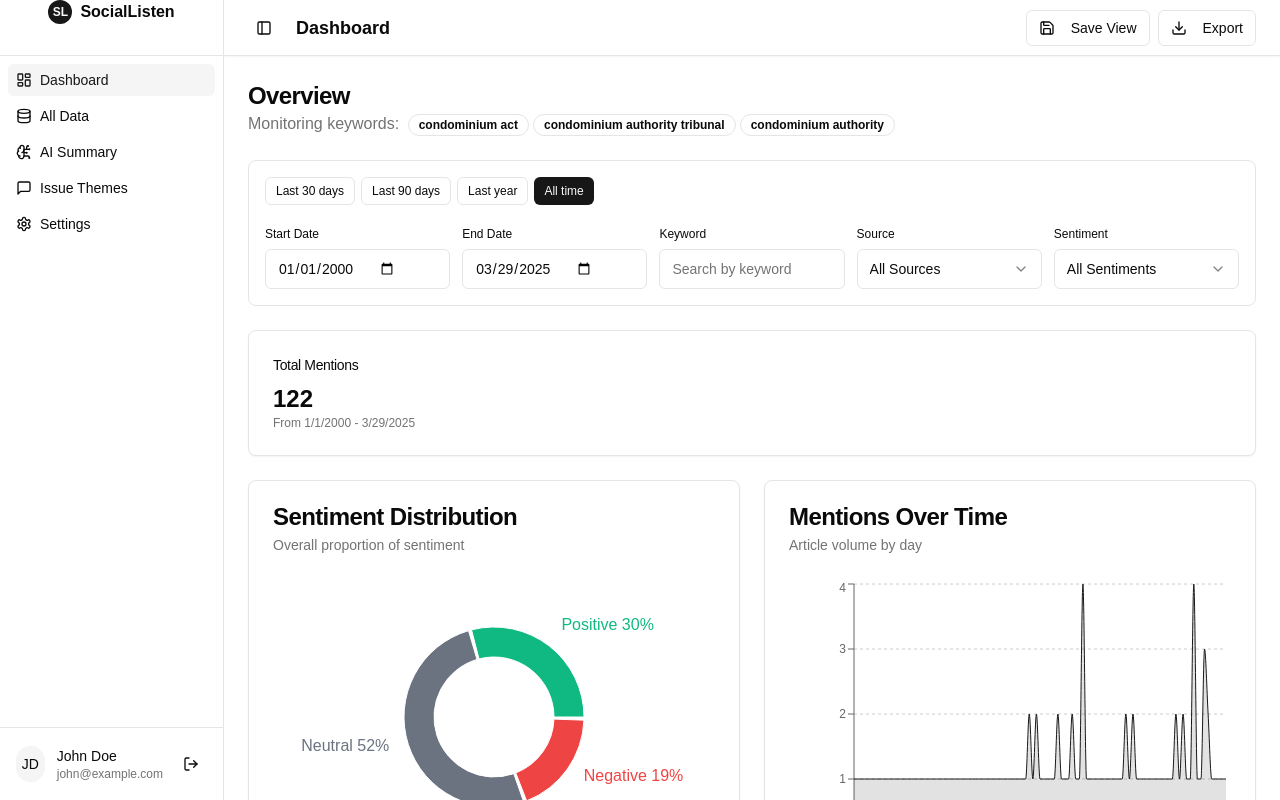
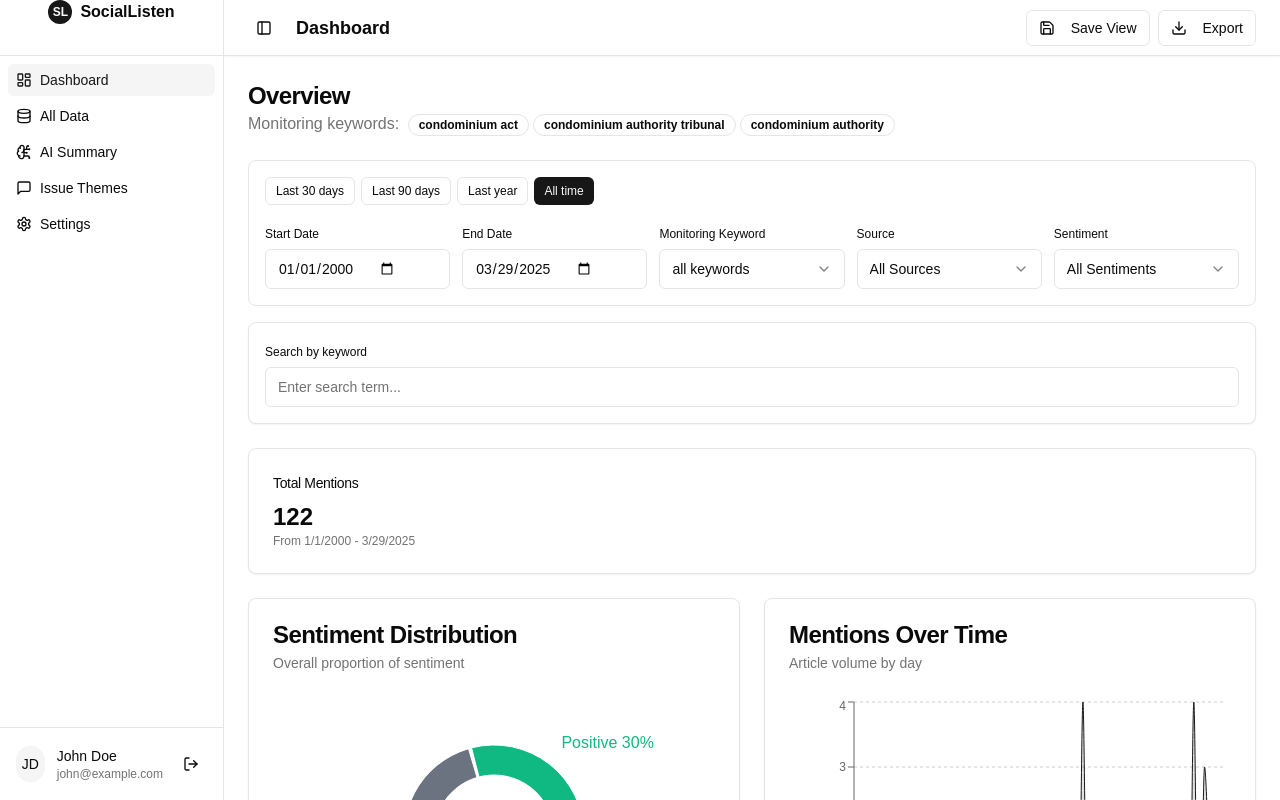
Before and after one commit to MazRadwan/social, a Next.js app: page /dashboard in a window 1280 px wide. Shown: the top 800 px of the page. Built offline with nearby package versions, Linux system fonts and the light colour scheme.

Commit message:
Reorganize filter bar UI: add monitoring keyword dropdown and move search field below

```diff
--- a/components/dashboard/filter-bar.tsx
+++ b/components/dashboard/filter-bar.tsx
@@ -1,6 +1,6 @@
 "use client"
 
-import { useState } from 'react'
+import { useState, useEffect } from 'react'
 import { X } from 'lucide-react'
 import { DateRange } from 'react-day-picker'
 import { Button } from '@/components/ui/button'
@@ -11,6 +11,7 @@ import { Badge } from '@/components/ui/badge'
 import { FilterOptions } from '@/lib/data/types'
 import { DateRangePicker } from '@/components/ui/date-range-picker'
 import { format, parseISO } from 'date-fns'
+import { Card, CardContent } from '@/components/ui/card'
 
 interface FilterBarProps {
   onFilterChange: (filters: FilterOptions) => void
@@ -18,8 +19,18 @@ interface FilterBarProps {
   initialFilters?: FilterOptions
 }
 
+// Define the list of monitoring keywords
+const MONITORING_KEYWORDS = [
+  "all keywords",
+  "condominium act",
+  "condominium authority tribunal",
+  "condominium authority",
+  "ontario condo laws"
+]
+
 export function FilterBar({ onFilterChange, availableSources, initialFilters }: FilterBarProps) {
   const [keyword, setKeyword] = useState<string>(initialFilters?.keyword || '')
+  const [selectedKeyword, setSelectedKeyword] = useState<string>("all keywords")
   const [source, setSource] = useState<string>(initialFilters?.source || 'all')
   const [sentiment, setSentiment] = useState<'Positive' | 'Neutral' | 'Negative' | 'all'>(
     initialFilters?.sentiment || 'all'
@@ -36,7 +47,8 @@ export function FilterBar({ onFilterChange, availableSources, initialFilters }:
     currentKeyword = keyword,
     currentSource = source,
     currentSentiment = sentiment,
-    currentDate = date
+    currentDate = date,
+    currentSelectedKeyword = selectedKeyword
   ): FilterOptions => {
     // Create fresh date objects
     const fromDate = currentDate?.from ? new Date(currentDate.from.getTime()) : new Date(2000, 0, 1);
@@ -56,6 +68,7 @@ export function FilterBar({ onFilterChange, availableSources, initialFilters }:
     if (currentKeyword) filters.keyword = currentKeyword;
     if (currentSource !== 'all') filters.source = currentSource;
     if (currentSentiment !== 'all') filters.sentiment = currentSentiment;
+    if (currentSelectedKeyword !== 'all keywords') filters.tag = currentSelectedKeyword;
 
     return filters;
   };
@@ -65,15 +78,23 @@ export function FilterBar({ onFilterChange, availableSources, initialFilters }:
     const newKeyword = e.target.value;
     setKeyword(newKeyword);
 
-    const newFilters = createFilters(newKeyword, source, sentiment, date);
+    const newFilters = createFilters(newKeyword, source, sentiment, date, selectedKeyword);
     console.log('Updating filters with keyword:', newFilters);
+    onFilterChange(newFilters);
+  }
+
+  const handleSelectedKeywordChange = (value: string) => {
+    setSelectedKeyword(value);
+
+    const newFilters = createFilters(keyword, source, sentiment, date, value);
+    console.log('Updating filters with selected keyword:', newFilters);
     onFilterChange(newFilters);
   }
 
   const handleSourceChange = (value: string) => {
     setSource(value);
 
-    const newFilters = createFilters(keyword, value, sentiment, date);
+    const newFilters = createFilters(keyword, value, sentiment, date, selectedKeyword);
     console.log('Updating filters with source:', newFilters);
     onFilterChange(newFilters);
   }
@@ -82,7 +103,7 @@ export function FilterBar({ onFilterChange, availableSources, initialFilters }:
     const newSentiment = value as 'Positive' | 'Neutral' | 'Negative' | 'all';
     setSentiment(newSentiment);
 
-    const newFilters = createFilters(keyword, source, newSentiment, date);
+    const newFilters = createFilters(keyword, source, newSentiment, date, selectedKeyword);
     console.log('Updating filters with sentiment:', newFilters);
     onFilterChange(newFilters);
   }
@@ -114,7 +135,7 @@ export function FilterBar({ onFilterChange, availableSources, initialFilters }:
     setDate(newRange);
 
     // Use helper to create filters
-    const newFilters = createFilters(keyword, source, sentiment, newRange);
+    const newFilters = createFilters(keyword, source, sentiment, newRange, selectedKeyword);
     console.log('Updating filters with date range:', newFilters);
     onFilterChange(newFilters);
   }
@@ -122,6 +143,7 @@ export function FilterBar({ onFilterChange, availableSources, initialFilters }:
   // Clear all filters
   const handleClearFilters = () => {
     setKeyword('');
+    setSelectedKeyword('all keywords');
     setSource('all');
     setSentiment('all');
 
@@ -134,7 +156,7 @@ export function FilterBar({ onFilterChange, availableSources, initialFilters }:
     setDate(allTimeRange);
 
     // Create empty filters with just date range
-    const newFilters = createFilters('', 'all', 'all', allTimeRange);
+    const newFilters = createFilters('', 'all', 'all', allTimeRange, 'all keywords');
     console.log('Clearing all filters:', newFilters);
     onFilterChange(newFilters);
   }
@@ -142,19 +164,25 @@ export function FilterBar({ onFilterChange, availableSources, initialFilters }:
   // Badge clear button handlers
   const handleClearKeyword = () => {
     setKeyword('');
-    const newFilters = createFilters('', source, sentiment, date);
+    const newFilters = createFilters('', source, sentiment, date, selectedKeyword);
+    onFilterChange(newFilters);
+  }
+
+  const handleClearSelectedKeyword = () => {
+    setSelectedKeyword('all keywords');
+    const newFilters = createFilters(keyword, source, sentiment, date, 'all keywords');
     onFilterChange(newFilters);
   }
 
   const handleClearSource = () => {
     setSource('all');
-    const newFilters = createFilters(keyword, 'all', sentiment, date);
+    const newFilters = createFilters(keyword, 'all', sentiment, date, selectedKeyword);
     onFilterChange(newFilters);
   }
 
   const handleClearSentiment = () => {
     setSentiment('all');
-    const newFilters = createFilters(keyword, source, 'all', date);
+    const newFilters = createFilters(keyword, source, 'all', date, selectedKeyword);
     onFilterChange(newFilters);
   }
 
@@ -239,6 +267,7 @@ export function FilterBar({ onFilterChange, availableSources, initialFilters }:
   };
 
   return (
+    <div className="space-y-4">
       <div className="bg-card border rounded-lg p-3 sm:p-4 w-full">
         <div className="space-y-4">
           {/* Date Range Quick Buttons - Moved to top */}
@@ -277,7 +306,7 @@ export function FilterBar({ onFilterChange, availableSources, initialFilters }:
             </Button>
 
             {/* Clear Filters Button */}
-          {(keyword || source !== 'all' || sentiment !== 'all') && (
+            {(keyword || selectedKeyword !== 'all keywords' || source !== 'all' || sentiment !== 'all') && (
               <Button
                 variant="outline"
                 size="sm"
@@ -330,16 +359,21 @@ export function FilterBar({ onFilterChange, availableSources, initialFilters }:
               </div>
             </div>
 
-          {/* Keyword Filter */}
+            {/* Monitoring Keyword Dropdown - Replaced keyword input */}
             <div>
-            <Label htmlFor="keyword" className="text-xs">Keyword</Label>
-            <Input
-              id="keyword"
-              placeholder="Search by keyword"
-              value={keyword}
-              onChange={handleKeywordChange}
-              className="mt-1 w-full"
-            />
+              <Label htmlFor="monitoring-keyword" className="text-xs">Monitoring Keyword</Label>
+              <Select value={selectedKeyword} onValueChange={handleSelectedKeywordChange}>
+                <SelectTrigger id="monitoring-keyword" className="mt-1 w-full">
+                  <SelectValue placeholder="All Keywords" />
+                </SelectTrigger>
+                <SelectContent>
+                  {MONITORING_KEYWORDS.map((kw) => (
+                    <SelectItem key={kw} value={kw}>
+                      {kw}
+                    </SelectItem>
+                  ))}
+                </SelectContent>
+              </Select>
             </div>
 
             {/* Source Filter */}
@@ -381,14 +415,26 @@ export function FilterBar({ onFilterChange, availableSources, initialFilters }:
           </div>
 
           {/* Active Filters */}
-        {(keyword || source !== 'all' || sentiment !== 'all') && (
+          {(keyword || selectedKeyword !== 'all keywords' || source !== 'all' || sentiment !== 'all') && (
             <div className="flex flex-wrap gap-2 mt-3">
               {keyword && (
                 <Badge variant="outline" className="px-3 py-1">
-                Keyword: {keyword}
+                  Search: {keyword}
                   <button
                     className="ml-1 text-muted-foreground hover:text-foreground"
                     onClick={handleClearKeyword}
+                  >
+                    <X className="h-3 w-3" />
+                  </button>
+                </Badge>
+              )}
+
+              {selectedKeyword !== 'all keywords' && (
+                <Badge variant="outline" className="px-3 py-1">
+                  Keyword: {selectedKeyword}
+                  <button
+                    className="ml-1 text-muted-foreground hover:text-foreground"
+                    onClick={handleClearSelectedKeyword}
                   >
                     <X className="h-3 w-3" />
                   </button>
@@ -422,5 +468,22 @@ export function FilterBar({ onFilterChange, availableSources, initialFilters }:
           )}
         </div>
       </div>
+
+      {/* Keyword Search Field - Moved below filter bar */}
+      <Card className="bg-card border rounded-lg w-full">
+        <CardContent className="p-3 sm:p-4">
+          <div>
+            <Label htmlFor="keyword-search" className="text-xs">Search by keyword</Label>
+            <Input
+              id="keyword-search"
+              placeholder="Enter search term..."
+              value={keyword}
+              onChange={handleKeywordChange}
+              className="mt-1 w-full"
+            />
+          </div>
+        </CardContent>
+      </Card>
+    </div>
   )
 }
--- a/lib/api/articles.ts
+++ b/lib/api/articles.ts
@@ -28,6 +28,7 @@ export class ArticlesApi {
       if (filters.keyword) params.keyword = filters.keyword;
       if (filters.source) params.source = filters.source;
       if (filters.sentiment) params.sentiment = filters.sentiment;
+      if (filters.tag) params.tag = filters.tag;
     }
 
     const response = await apiClient.get<Article[]>('/articles', params);
--- a/lib/data/articles.ts
+++ b/lib/data/articles.ts
@@ -53,6 +53,13 @@ class ArticleService {
           (article.tags && article.tags.some(tag => tag && tag.toLowerCase().includes(keyword)));
 
         if (!hasKeyword) return false;
+      }
+
+      // Filter by specific tag
+      if (options.tag) {
+        if (!article.tags || !article.tags.some(tag => tag === options.tag)) {
+          return false;
+        }
       }
 
       // Filter by source
--- a/lib/data/types.ts
+++ b/lib/data/types.ts
@@ -43,6 +43,7 @@ export interface FilterOptions {
   keyword?: string;
   source?: string;
   sentiment?: 'Positive' | 'Neutral' | 'Negative';
+  tag?: string;
   _forceUpdate?: number;
 }
 
```
Lines whose indentation alone changed are shown as unchanged.
